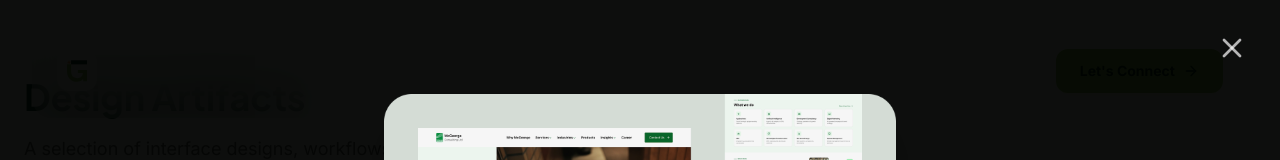
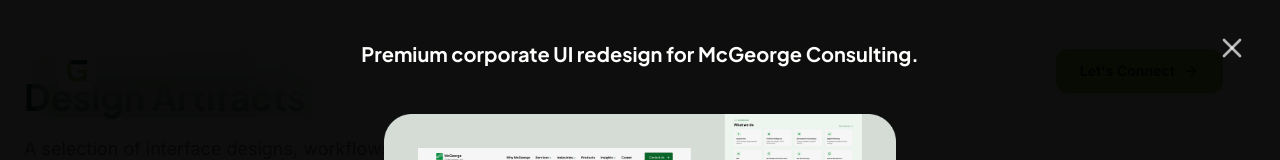
Before and after one commit to Gift-726/Portfolio, a Next.js app: page / in a window 1280 px wide. Both pictures are taken after a click on the element 169 px from the left and 2552 px from the top of the page. Shown: the part 2152-2312 px from the top of the page. Built offline with nearby package versions, Linux system fonts and the light colour scheme.

Commit message:
feat: show design artifact title at top of lightbox preview modal

```diff
--- a/src/components/ArtifactsGrid.tsx
+++ b/src/components/ArtifactsGrid.tsx
@@ -122,10 +122,10 @@
             </div>
           </div>
 
-          {/* Title bar (Desktop only) */}
-          <div className="text-center pt-2 pb-1 z-10 w-full max-w-2xl hidden md:block">
-            <h4 className="text-white text-h5 line-clamp-1">
-              {/* {artifacts[activeIndex].title} */}
+          {/* Title bar */}
+          <div className="text-center pt-2 pb-2 z-10 w-full max-w-2xl px-4 mt-4 md:mt-2">
+            <h4 className="text-white text-lg md:text-xl font-bold font-heading line-clamp-2">
+              {artifacts[activeIndex].title}
             </h4>
           </div>
 
```
